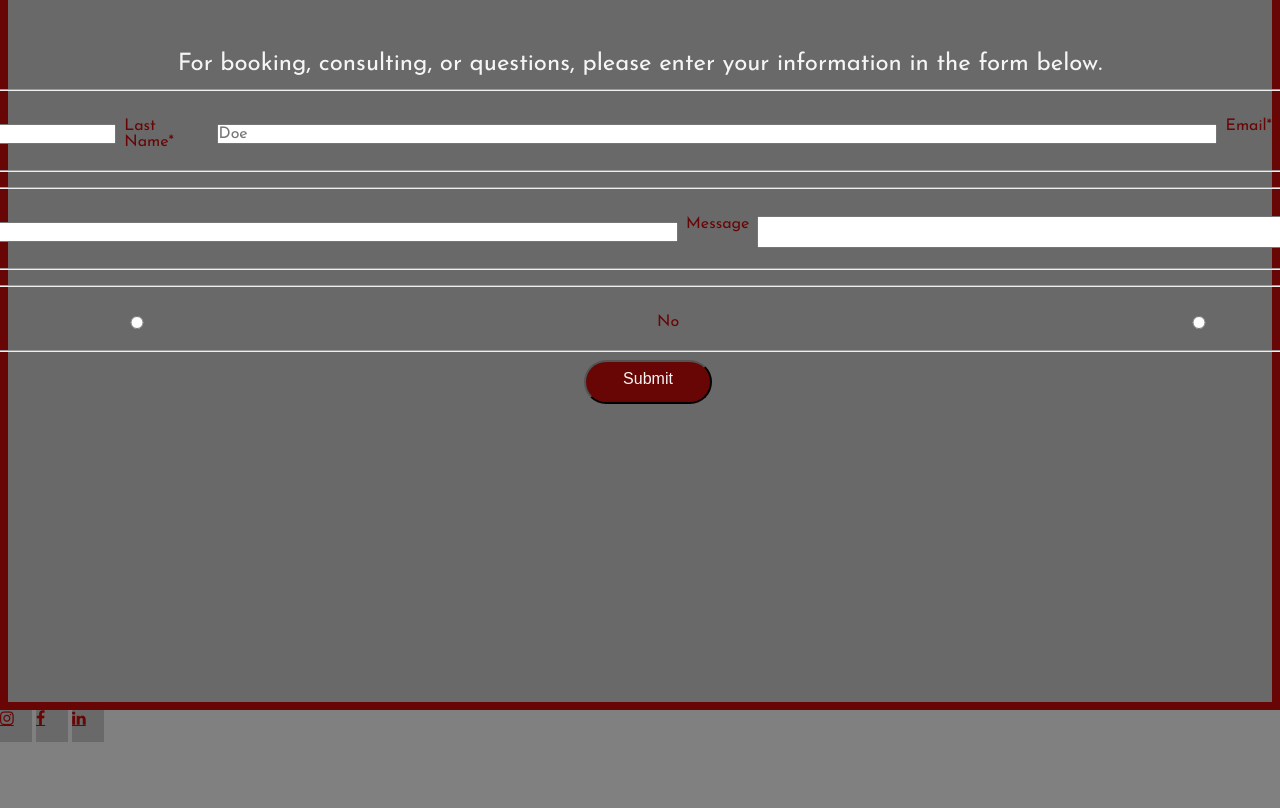
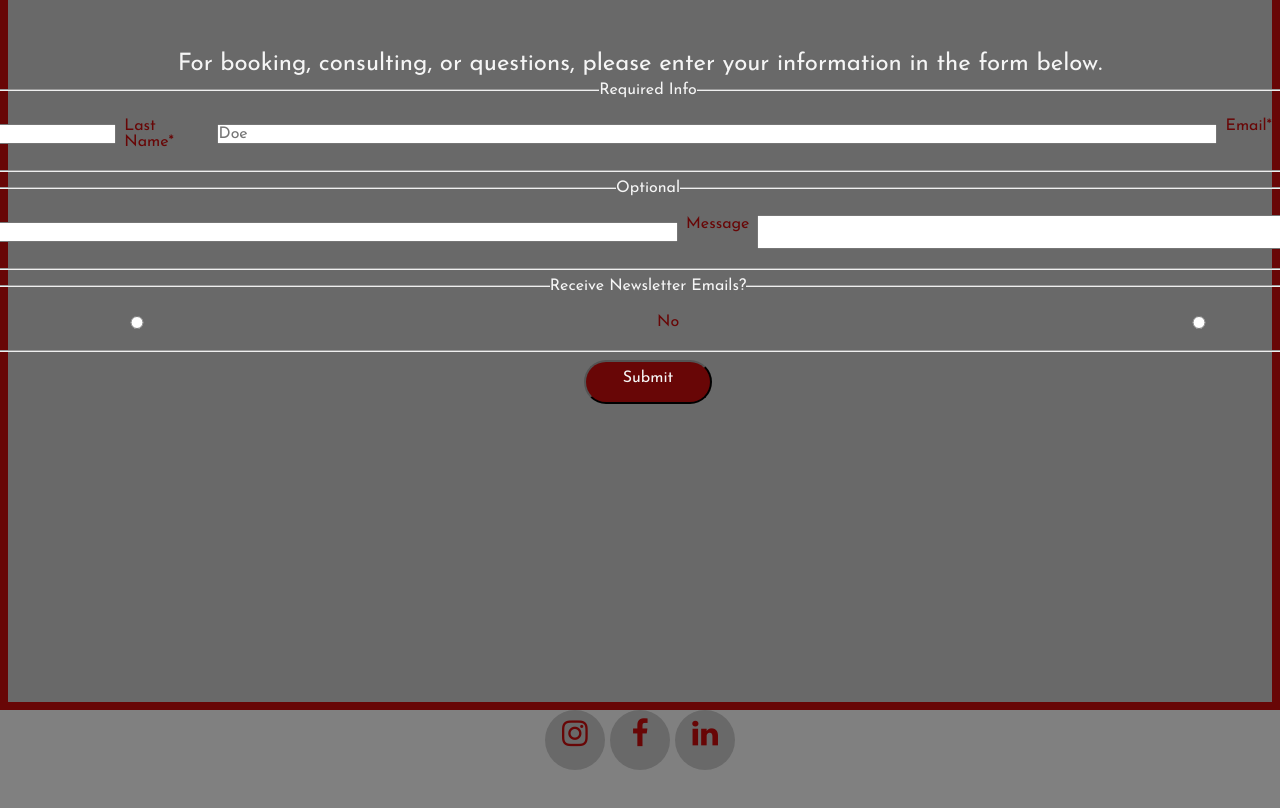
Before and after one commit to fmsieck/JCHIN_mockup, a plain HTML site: page contact-form.html in a window 1280 px wide. Shown: the part 90-898 px from the top of the page. Drawn offline with Linux system fonts and the light colour scheme.

Commit message:
revised mockup form in html and css

```diff
--- a/contact-form.html
+++ b/contact-form.html
@@ -7,7 +7,7 @@
     <title>Contact, Lucian•Agapé</title>
     <link rel="stylesheet" href="https://fonts.googleapis.com/css?family=Josefin+Sans&display=swap">
     <link rel="stylesheet" href="https://cdnjs.cloudflare.com/ajax/libs/font-awesome/4.7.0/css/font-awesome.min.css">
-    <!-- <link rel="stylesheet" href="styles.css"> -->
+    <link rel="stylesheet" href="styles.css">
     <link rel="stylesheet" href="forms.css"></link>
 </head>
 <body>
@@ -53,11 +53,10 @@
                             </div>
                         </form>
                     </div>
-                </div>
-            </section>
+                </section>
+            </div>
         </div>
-    </div>
-</main>
+    </main>
     <footer>
         <div class="social-links">
             <a class="fa fa-instagram" href="https://www.instagram.com/lucianagape_/"></a>
--- a/forms.css
+++ b/forms.css
@@ -7,7 +7,7 @@
 
 body {
   background-color: gray;
-  font-family: "Josefin Sans," sans-serif;
+  font-family: "Josefin Sans", sans-serif;
   width: 100vw;
   height: 100vh;
 }
@@ -47,6 +47,7 @@ p {
 label {
   color: #680606;
   padding: 0.5em 0.5em;
+  text-align: left;
 }
 
 legend {
@@ -75,14 +76,14 @@ a {
   margin: auto;
 }
 
-a:hover {
+.fa:hover {
   color: #ff2377;
 }
 
 .page-wrapper {
   color: gray;
   display: flex;
-  justify-content: center;
+  justify-content: flex-start;
   width: 100vw;
 }
 
@@ -128,8 +129,8 @@ fieldset {
   margin: auto;
 }
 
-.social-links {
-  display: inline;
+/* .social-links {
+
   margin: auto;
   width: 45vw;
-}
+} */
```
